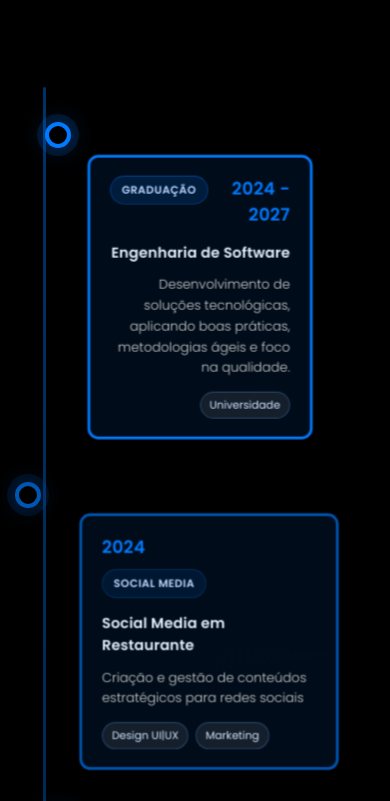
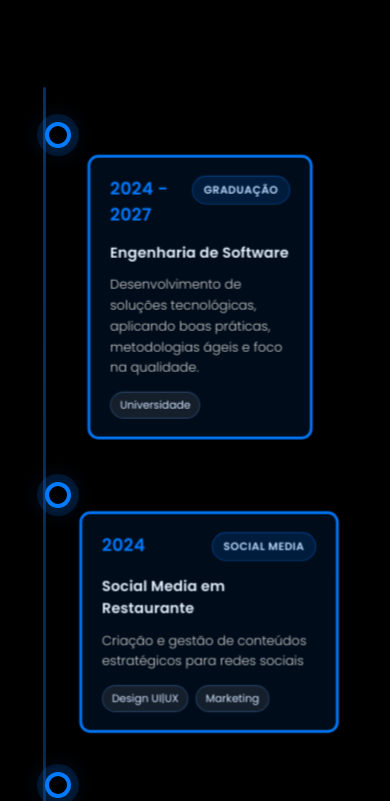
Before and after one commit to vieiraadev/Portifolio-Wise, a plain HTML site: page html/portifolio.html in a window 390 px wide. Shown: the part 1800-2601 px from the top of the page. Drawn offline with nearby package versions, Linux system fonts and the light colour scheme; a script that the page names is missing.

Commit message:
style: ajusta responsividade da seção Experiências

```diff
--- a/css/experiencia.css
+++ b/css/experiencia.css
@@ -19,7 +19,6 @@
     background: linear-gradient(135deg, #007bff, #0056b3, #004085);
     -webkit-background-clip: text;
     background-clip: text;
-
     -webkit-text-fill-color: transparent;
     display: inline-block;
     margin-bottom: 50px;
@@ -291,29 +290,44 @@
         width: 100%;
         padding: 15px 15px 15px 60px;
         left: 0 !important;
-        text-align: left;
+        text-align: left !important;
         margin-bottom: 25px;
     }
 
     .card-tempo::before {
-        left: 20px;
+        left: 20px !important;
         right: auto;
         top: 35px;
         width: 18px;
         height: 18px;
+        border-color: #007bff !important;
+        box-shadow: 0 0 0 8px rgba(0,123,255,.15), 0 0 25px rgba(0,123,255,.3) !important;
     }
 
     .topo-card {
-        flex-direction: row;
+        flex-direction: row !important;
     }
 
     .tecnologias-card {
-        justify-content: flex-start;
+        justify-content: flex-start !important;
     }
 
     .card-tempo.esquerda .conteudo-card,
     .card-tempo.direita .conteudo-card {
         transform: translateY(40px) scale(0.9);
+        border-color: #007bff !important;
+    }
+
+    .card-tempo.esquerda .conteudo-card:hover,
+    .card-tempo.direita .conteudo-card:hover {
+        border-color: #007bff !important;
+        box-shadow: 0 15px 40px rgba(0, 123, 255, 0.25) !important;
+    }
+
+    .card-tempo.direita .selo-periodo {
+        background: rgba(0, 123, 255, 0.15) !important;
+        border-color: rgba(0, 123, 255, 0.4) !important;
+        color: #bcd8ff !important;
     }
 }
 
```
